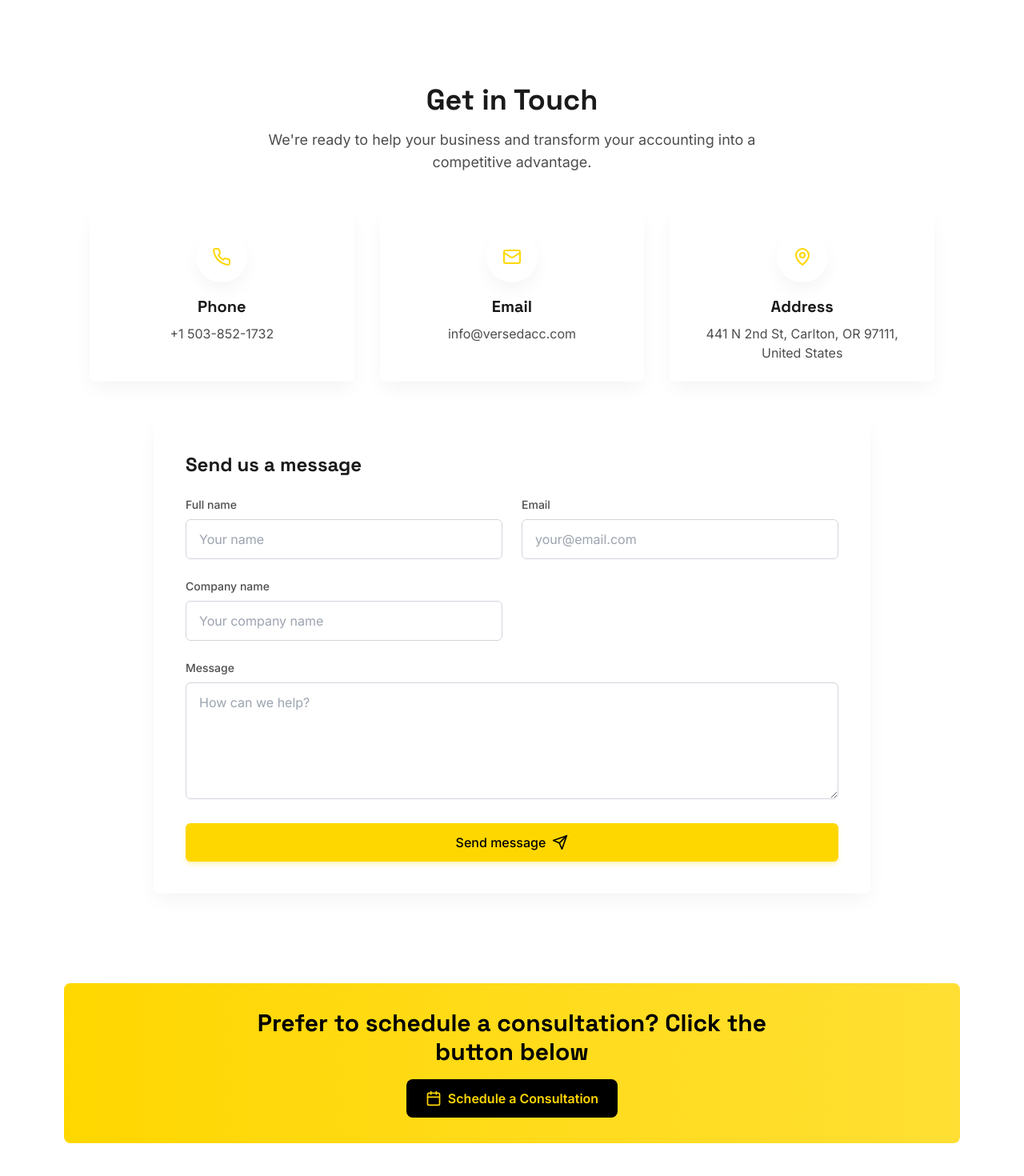
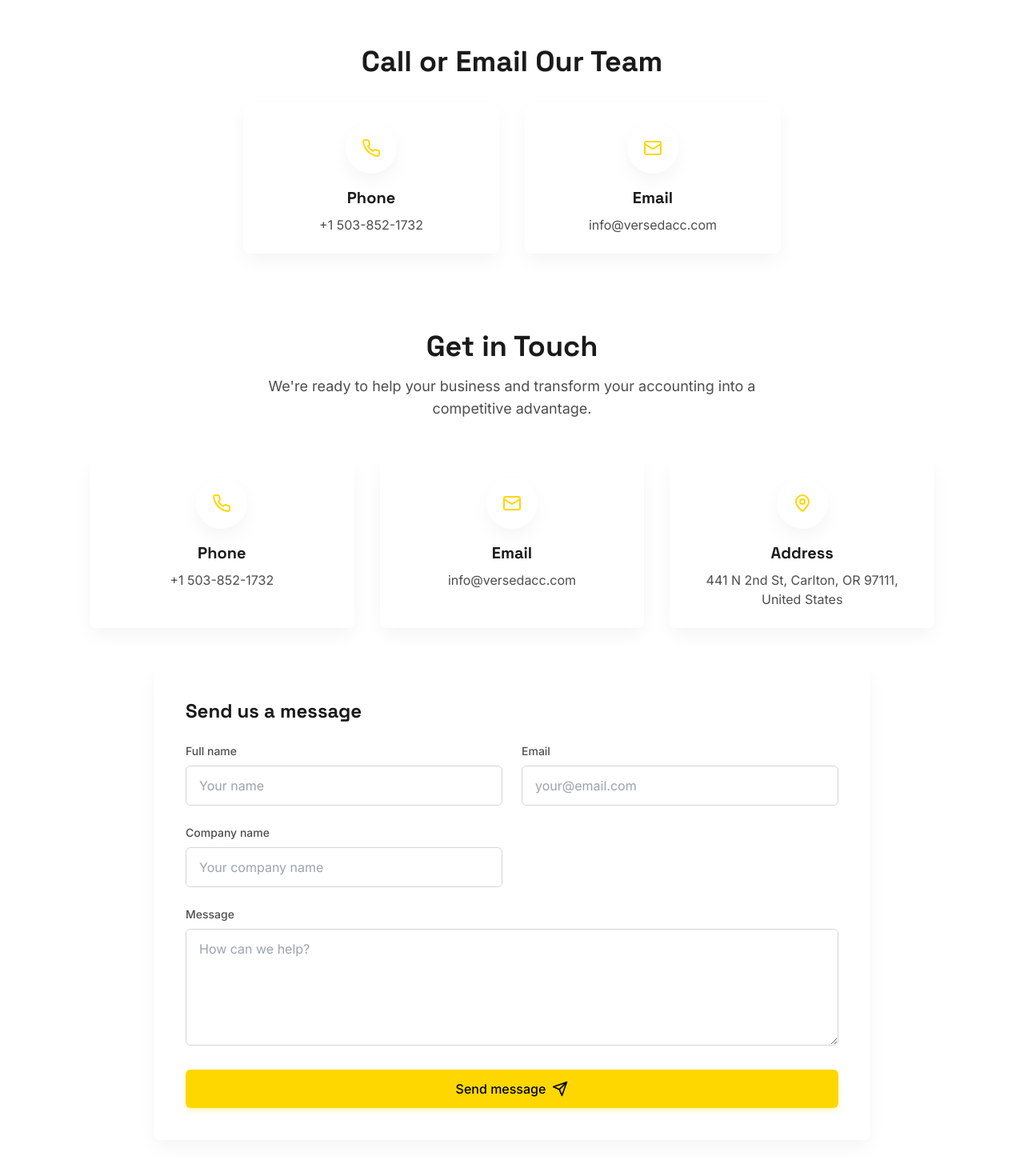
Before and after one commit to versedaccounting/versedaccounting, a React (Vite) app: page /pricing in a window 1280 px wide. Shown: the part 1300-2770 px from the top of the page at 80% size. Built offline with nearby package versions, Linux system fonts and the light colour scheme.

Commit message:
Remover seção duplicada e ajustar Get in Touch

```diff
--- a/src/components/Pricing.tsx
+++ b/src/components/Pricing.tsx
@@ -1,5 +1,5 @@
 import React from 'react';
-import { Check, ArrowRight, Phone, Mail, Calendar } from 'lucide-react';
+import { Check, ArrowRight, Phone, Mail } from 'lucide-react';
 import { Link } from 'react-router-dom';
 import Contact from './Contact';
 
@@ -59,6 +59,21 @@ const Pricing: React.FC = () => {
   const scrollToContact = () => {
     document.getElementById('pricing-contact')?.scrollIntoView({ behavior: 'smooth' });
   };
+
+  const contactInfo = [
+    {
+      icon: <Phone size={24} className="text-primary-500" />,
+      title: "Phone",
+      details: "+1 503-852-1732",
+      action: "tel:+15038521732"
+    },
+    {
+      icon: <Mail size={24} className="text-primary-500" />,
+      title: "Email",
+      details: "info@versedacc.com",
+      action: "mailto:info@versedacc.com"
+    }
+  ];
 
   return (
     <div className="min-h-screen pt-28 pb-20 px-4">
@@ -176,29 +191,30 @@ const Pricing: React.FC = () => {
           </div>
         </div>
 
+        {/* Call or Email Our Team - Simplified */}
+        <div className="text-center mb-12 animate-on-scroll">
+          <h2 className="text-3xl md:text-4xl font-bold mb-8">Call or Email Our Team</h2>
+
+          <div className="grid md:grid-cols-2 gap-8 max-w-2xl mx-auto mb-12">
+            {contactInfo.map((info, index) => (
+              <a
+                key={index}
+                href={info.action}
+                className="card p-6 text-center hover:bg-primary-50 transition-colors"
+              >
+                <div className="w-16 h-16 bg-white rounded-full shadow-soft flex items-center justify-center mx-auto mb-4">
+                  {info.icon}
+                </div>
+                <h3 className="font-bold text-xl mb-2">{info.title}</h3>
+                <p className="text-secondary-600">{info.details}</p>
+              </a>
+            ))}
+          </div>
+        </div>
+
         {/* Contact Form */}
         <div id="pricing-contact" className="mb-16">
           <Contact />
-        </div>
-
-        {/* Schedule Consultation CTA */}
-        <div className="bg-gradient-to-r from-primary-500 to-primary-400 py-8 rounded-lg animate-on-scroll">
-          <div className="text-center">
-            <div className="max-w-2xl mx-auto">
-              <h3 className="text-2xl md:text-3xl font-bold text-secondary-900 mb-4">
-                Prefer to schedule a consultation? Click the button below
-              </h3>
-              <a
-                href="https://calendly.com/versedacc"
-                target="_blank"
-                rel="noopener noreferrer"
-                className="inline-flex items-center gap-2 bg-secondary-900 text-primary-500 px-6 py-3 rounded-lg font-semibold hover:bg-secondary-800 hover:shadow-lg transform hover:-translate-y-1 transition-all duration-300"
-              >
-                <Calendar size={20} />
-                Schedule a Consultation
-              </a>
-            </div>
-          </div>
         </div>
       </div>
     </div>
```
